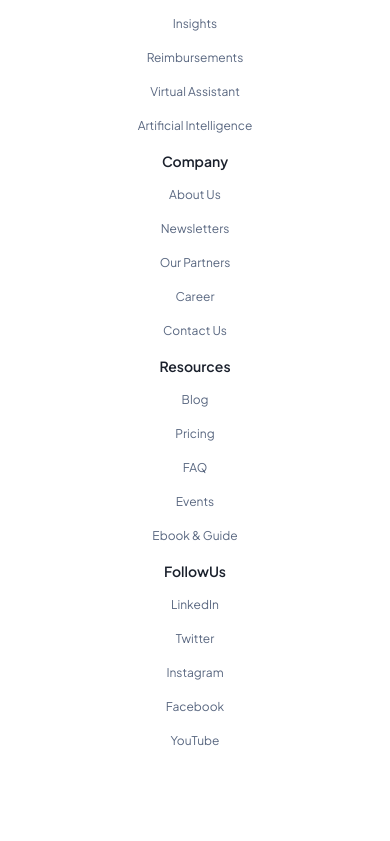
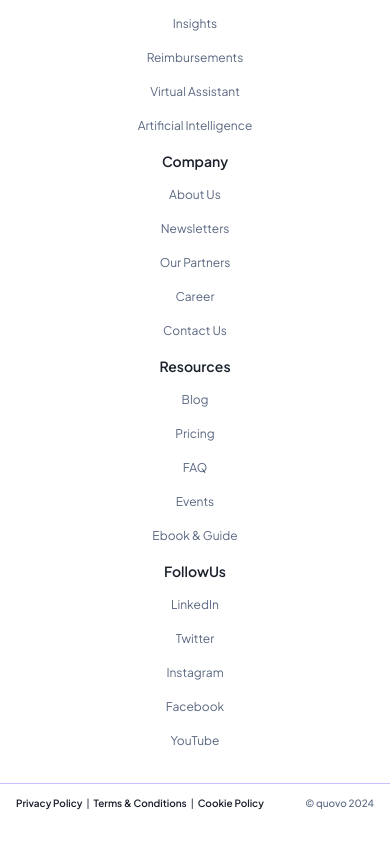
Before and after one commit to Kouk02/Quovo-markup, a website: page index.html in a window 390 px wide. Shown: the part 7606-8447 px from the top of the page. Before the commit the page ends 8419 px from the top, so only its background shows below. Drawn offline with Linux system fonts and the light colour scheme; files whose address does not match are found by name.

Commit message:
update 1.1.10
add styles police privacy
(mobile.styles)

```diff
--- a/css/mobile.css
+++ b/css/mobile.css
@@ -973,63 +973,49 @@
 .link-footer {
     font-size: 12px;
 }
-
-}
-
-
-
-
-
-
-
-
-
-
-
-
-
-
-
-
-
-
-
-
-
-
-/* .container-footer-end {
-    padding-top: 32px;
-    border-top: 1px solid var(--color-sakura);
-}
-
-.footer-link-list {
-    display: flex;
-    align-items: center;
-    gap: 32px;
 }
 
 .item-footer-link {
     font-family: "Plus Jakarta Sans";
     font-weight: 600;
-    font-size: 18px;
     line-height: 1.5;
     letter-spacing: -2%;
     color: var(--color-dark-gray);
 }
-
 .item-footer-link:last-child {
     color: var(--color-Mostly-desaturated-dark-blue);
     font-weight: 500;
-    font-size: 16px;
     line-height: 1.5;
     margin-left: auto;
     letter-spacing: -2%;
 }
-
-
 .slash {
     font-family: "Plus Jakarta Sans";
     font-weight: 400;
-    font-size: 18px;
     line-height: 1.5;
-} */
+}
+
+.container-footer-end {
+border-top: 1px solid var(--color-sakura);
+}
+
+@media screen and (max-width: 767px) {
+.container-footer-end {
+    padding-top: 12px;
+    }
+.footer-link-list {
+    display: flex;
+    align-items: center;
+    text-align: center;
+    gap: 4px;
+}
+.item-footer-link {
+    font-size: 10px;
+}
+.item-footer-link:last-child {
+    font-size: 10px;
+}
+.slash {
+    font-size: 10px;
+}
+}
--- a/index.html
+++ b/index.html
@@ -510,7 +510,7 @@
             </ul>
           </div>
         </div>
-        <!-- <div class="container container-footer-end">
+        <div class="container container-footer-end">
           <ul class="list footer-link-list">
             <li class="item-footer-link"><a>Privacy Policy</a></li>
             <li class="item-footer-link"><p class="slash">|</p></li>
@@ -519,7 +519,7 @@
             <li class="item-footer-link"><a>Cookie Policy</a></li>
             <li class="item-footer-link"><span>© quovo 2024</span></li>
           </ul>
-        </div> -->
+        </div>
       </section>
     </footer>
     </main>
```
Also changed, not shown: css/tablet.css (+48 -0 lines).
